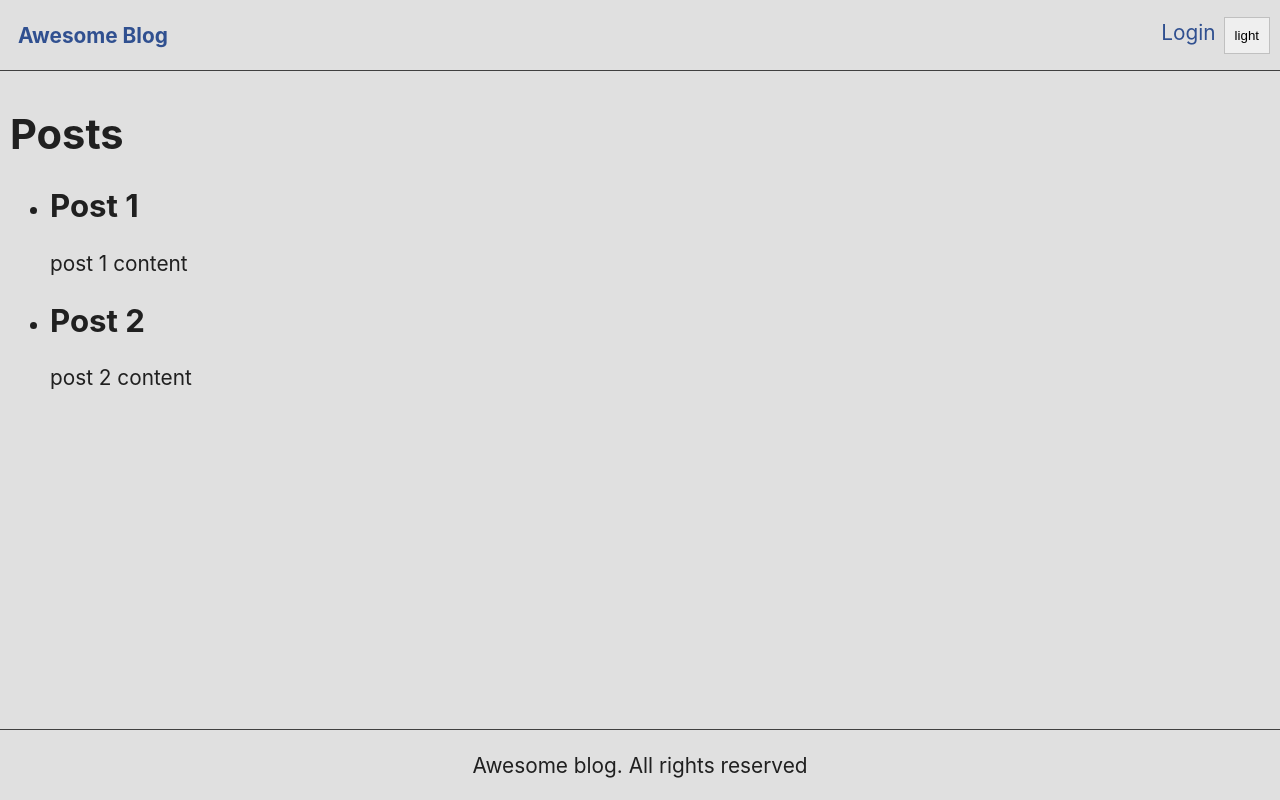
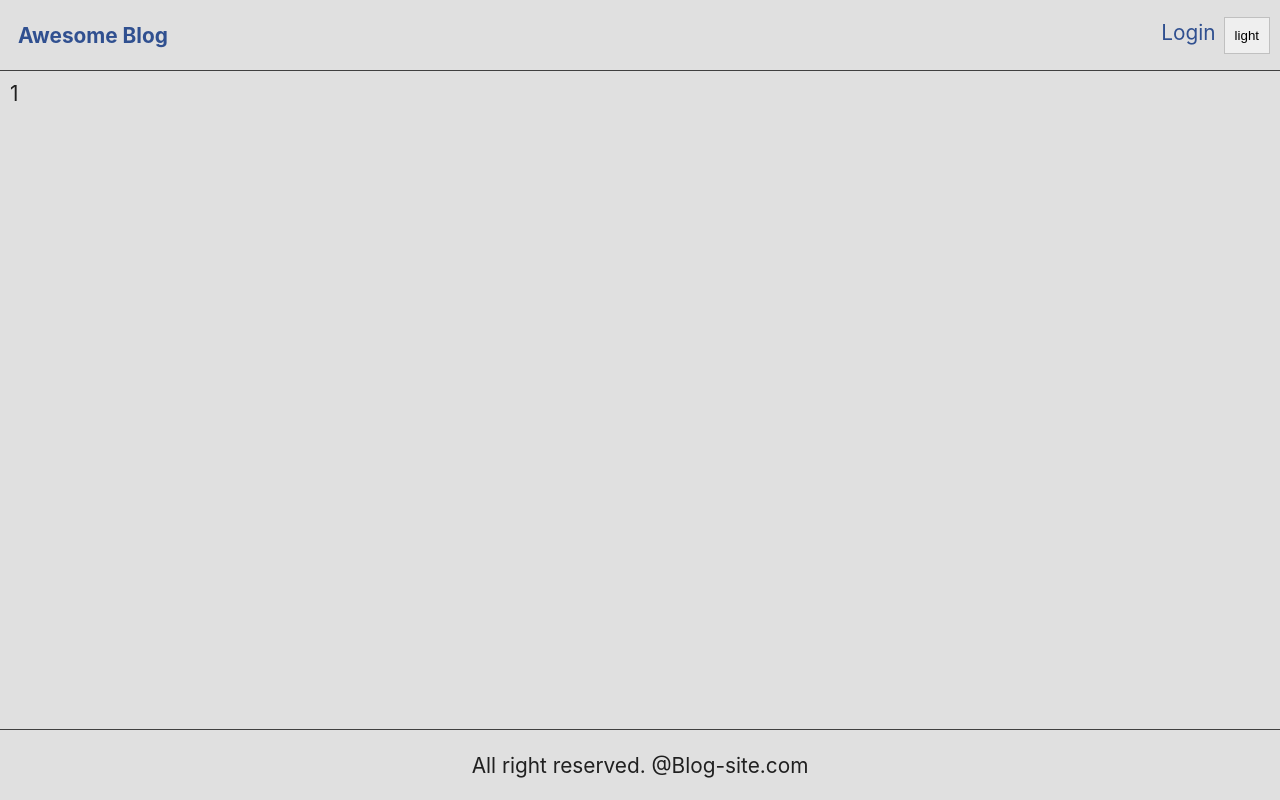
Before and after one commit to mfrancislie/blog-site, a React (Create React App) app: page /post/1 in a window 1280 px wide. Built offline with nearby package versions, Linux system fonts and the light colour scheme.

Commit message:
added defining routes

```diff
--- a/package.json
+++ b/package.json
@@ -8,7 +8,8 @@
     "@testing-library/user-event": "^13.5.0",
     "http-proxy-middleware": "^2.0.6",
     "react": "^18.2.0",
-
+    "react-dom": "^18.2.0",
+    "react-router-dom": "^6.6.1",
     "react-scripts": "5.0.1",
     "web-vitals": "^2.1.4"
   },
--- a/src/App.js
+++ b/src/App.js
@@ -2,27 +2,25 @@
 import './App.css';
 import Navbar from './components/Navbar';
 import { ThemeContext } from './ThemeContext';
+import { BrowserRouter, Route, Routes } from 'react-router-dom';
+import HomePage from './pages/HomePage';
+import PostPage from './pages/PostPage';
 
 const App = () => {
   const { theme } = useContext(ThemeContext);
   return (
-    <div className={`container ${theme}`}>
-      <Navbar />
-      <div className="main">
-        <h1>Posts</h1>
-        <ul>
-          <li>
-            <h2>Post 1</h2>
-            <p>post 1 content</p>
-          </li>
-          <li>
-            <h2>Post 2</h2>
-            <p>post 2 content</p>
-          </li>
-        </ul>
+    <BrowserRouter>
+      <div className={`container ${theme}`}>
+        <Navbar />
+        <div className="main">
+          <Routes>
+            <Route path="/" element={<HomePage />} />
+            <Route path="/post/:postId" element={<PostPage />} />
+          </Routes>
+        </div>
+        <div className="footer">All right reserved. @Blog-site.com</div>
       </div>
-      <div className="footer">Awesome blog. All rights reserved</div>
-    </div>
+    </BrowserRouter>
   );
 };
 
--- /dev/null
+++ b/src/pages/HomePage.js
@@ -0,0 +1,21 @@
+import React from 'react';
+
+const HomePage = () => {
+  return (
+    <div>
+      <h1>Posts</h1>
+      <ul>
+        <li>
+          <h2>Post 1</h2>
+          <p>post 1 content</p>
+        </li>
+        <li>
+          <h2>Post 2</h2>
+          <p>post 2 content</p>
+        </li>
+      </ul>
+    </div>
+  );
+};
+
+export default HomePage;
--- /dev/null
+++ b/src/pages/PostPage.js
@@ -0,0 +1,9 @@
+import React from 'react';
+import { useParams } from 'react-router-dom';
+
+const PostPage = () => {
+  const { postId } = useParams();
+  return <div>{postId}</div>;
+};
+
+export default PostPage;
```
Also changed, not shown: 1 other file (tests, documents, lock files or other folders).
